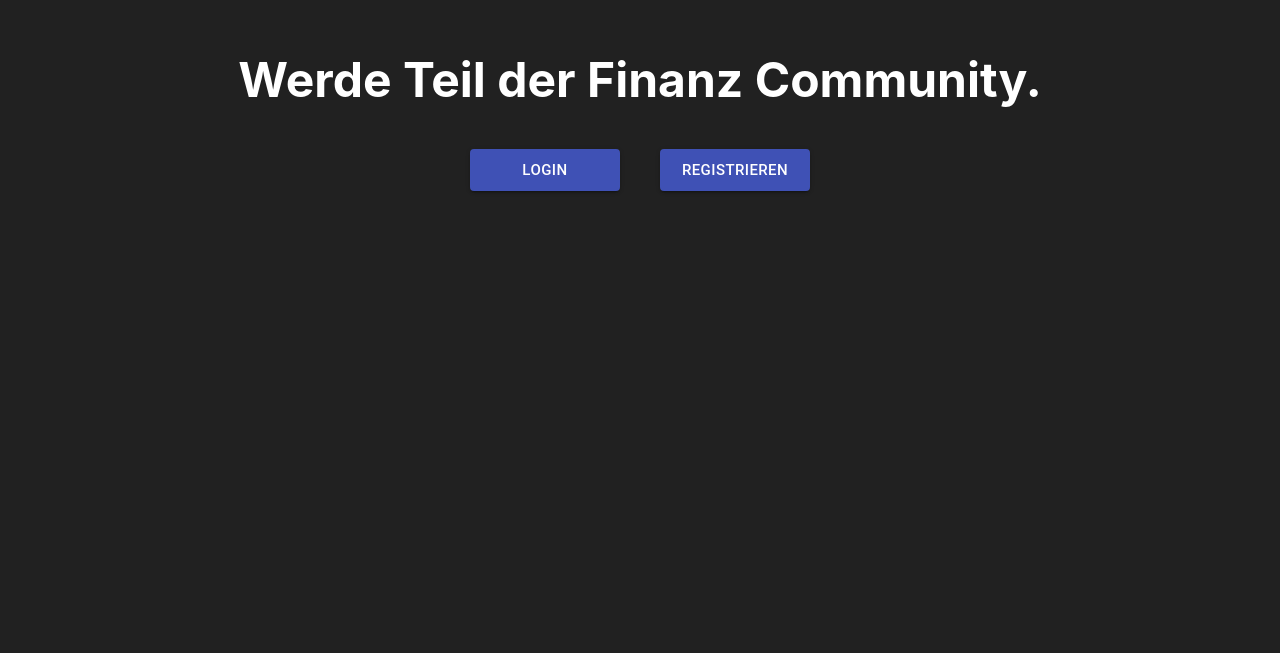
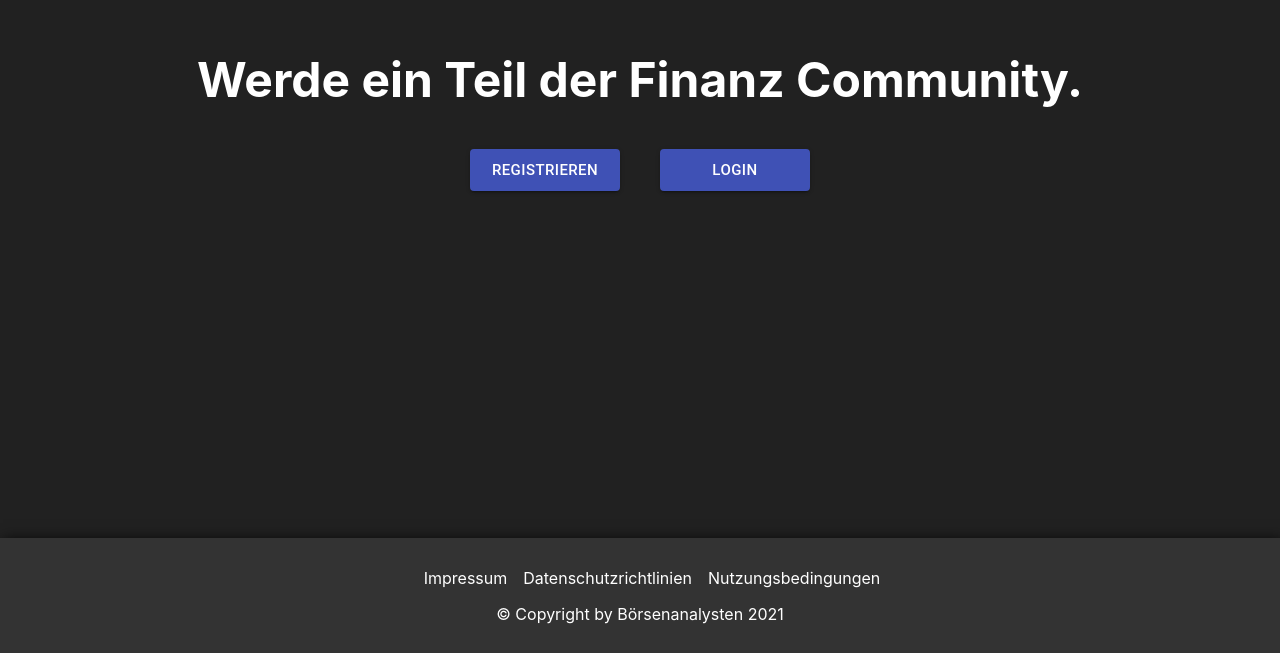
Before and after one commit to Marcixy/Boersenanalysten, a React (Create React App) app: page / in a window 1280 px wide. Shown: the part 1978-2631 px from the top of the page. Before the commit the page ends 2500 px from the top, so only its background shows below. Built offline with nearby package versions, Linux system fonts and the light colour scheme.

Commit message:
Footer hinzugefügt
- Der erste Footer wurde zu jeder Seite hinzugefügt.

```diff
--- a/src/App.js
+++ b/src/App.js
@@ -1,7 +1,8 @@
 // own component imports
+import Articlelist from './components/pages/articlelist/Articlelist';
+import Footer from './components/footer/Footer';
+import Homepage from './components/pages/homepage/Homepage';
 import Navigationbar from './components/navigationbar/Navigationbar';
-import Articlelist from './components/pages/articlelist/Articlelist';
-import Homepage from './components/pages/homepage/Homepage';
 import Register from './components/pages/register/Register';
 import Login from './components/pages/login/Login';
 
@@ -18,6 +19,7 @@ function App() {
       <Route exact path="/login" component={ Login } />
       <Route exact path="/register" component={ Register } />
       <Route exact path="/articlelist" component={ Articlelist } />
+      <Footer />
     </div>
   );
 }
--- a/src/components/footer/Footer.css
+++ b/src/components/footer/Footer.css
@@ -0,0 +1,27 @@
+.footer {
+    background-color: #333333;
+    box-shadow: 3px 3px 15px black;
+    height: 115px;
+}
+
+.footer ul {
+    display: flex;
+    justify-content: center;
+}
+
+.footer ul li {
+    color: white;
+    margin: 30px 16px 0 0;
+    list-style: none;
+}
+
+.footer ul li:hover {
+    cursor: pointer;
+    font-size: 1.05rem;
+}
+
+.footer p {
+    display: flex;
+    color: white;
+    justify-content: center;
+}
--- a/src/components/footer/Footer.js
+++ b/src/components/footer/Footer.js
@@ -0,0 +1,16 @@
+import './Footer.css';
+
+function Footer() {
+    return (
+        <footer className="footer">
+            <ul>
+                <li>Impressum</li>
+                <li>Datenschutzrichtlinien</li>
+                <li>Nutzungsbedingungen</li>
+            </ul>
+            <p>&copy; Copyright by Börsenanalysten {new Date().getFullYear()}</p>
+        </footer>
+    )
+}
+
+export default Footer;
--- a/src/components/pages/articlelist/Articlelist.css
+++ b/src/components/pages/articlelist/Articlelist.css
@@ -0,0 +1,3 @@
+.articlelist-page {
+    height: 100vh;
+}
--- a/src/components/pages/homepage/Homepage.js
+++ b/src/components/pages/homepage/Homepage.js
@@ -54,13 +54,13 @@ function Homepage() {
                 </div>
             </div>
             <div className="finance-community">
-                <h2>Werde Teil der Finanz Community.</h2>
+                <h2>Werde ein Teil der Finanz Community.</h2>
                 <div className="finance-community-buttons">
+                    <Link to='/register'>
+                        <Button variant="contained" color="primary" size="large">Registrieren</Button>
+                    </Link>
                     <Link to="/login">
                         <Button variant="contained" color="primary" size="large">Login</Button>
-                    </Link>
-                    <Link to='/register'>
-                        <Button variant="contained" color="primary" size="large">Registrieren</Button>
                     </Link>
                 </div>
             </div>
--- a/src/components/pages/login/Login.css
+++ b/src/components/pages/login/Login.css
@@ -0,0 +1,3 @@
+.login-page {
+    height: 100vh;
+}
--- a/src/components/pages/register/Register.css
+++ b/src/components/pages/register/Register.css
@@ -0,0 +1,3 @@
+.register-page {
+    height: 100vh;
+}
```
